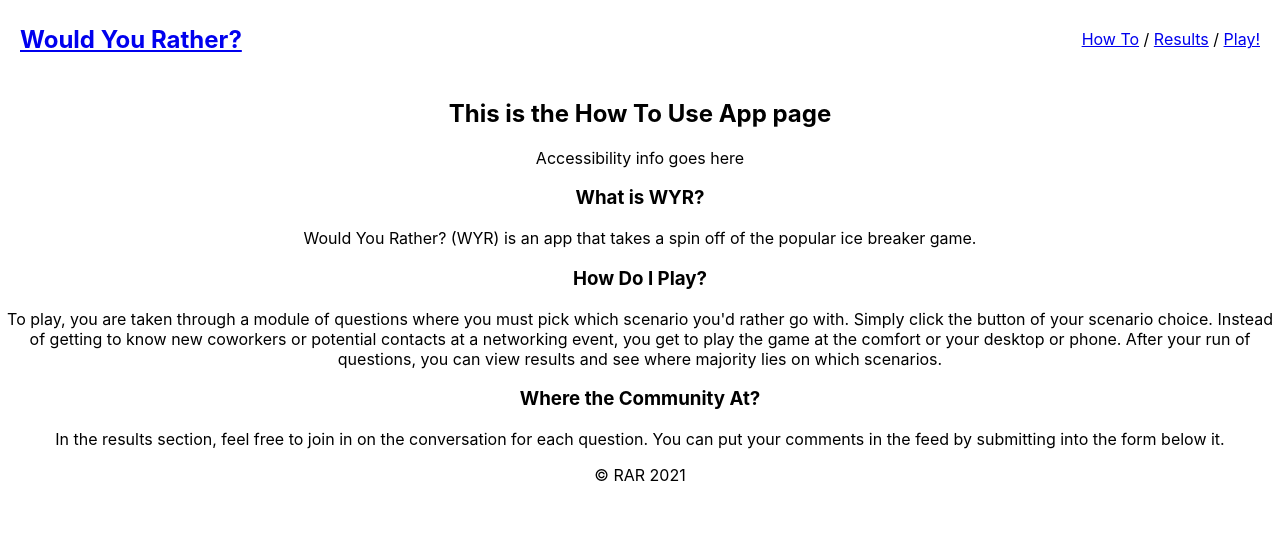
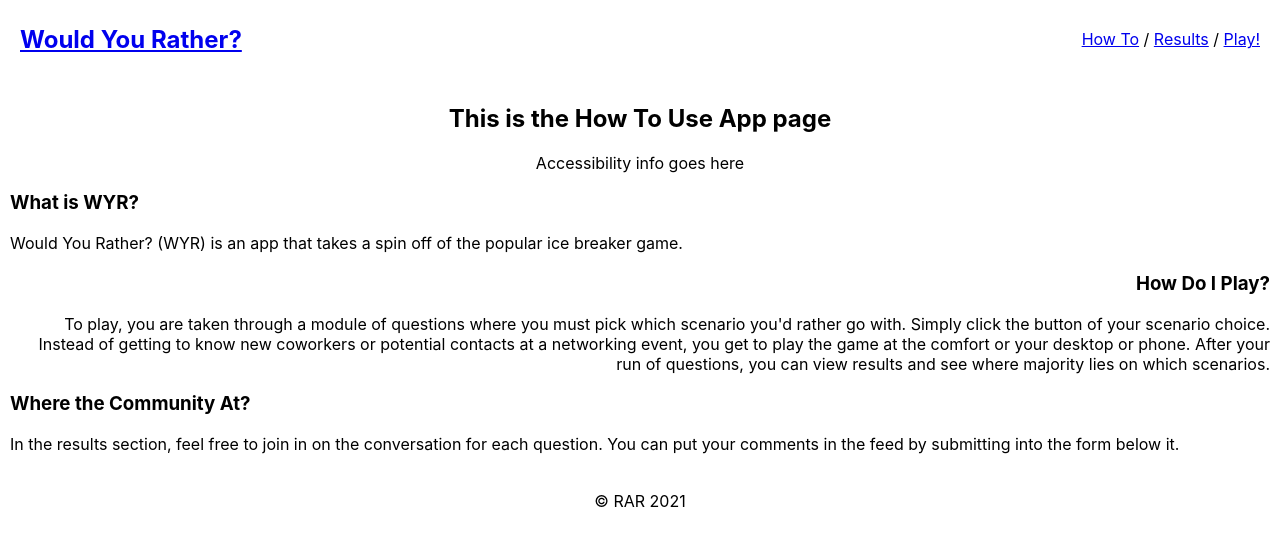
Before and after one commit to rararamberg/would-you-rather, a React (Create React App) app in the folder client/: page /how in a window 1280 px wide. Shown: the top 546 px of the page. Built offline with nearby package versions, Linux system fonts and the light colour scheme; no server answers.

Commit message:
added styling for how to page

```diff
--- a/client/src/App.css
+++ b/client/src/App.css
@@ -69,3 +69,22 @@ nav {
   align-items: center;
   align-content: space-between;
 }
+
+.how-to {
+  margin: 0 auto;
+  padding: 5px 10px;
+  /* display: flex;
+  flex-direction: column;
+  justify-content: flex-start;
+  align-items: center; */
+}
+
+.what-is, .where-at{
+  text-align: left;
+  margin: 5px auto;
+}
+
+.how-do {
+  text-align: right;
+  margin: 5px auto;
+}
--- a/client/src/components/HowTo.jsx
+++ b/client/src/components/HowTo.jsx
@@ -3,16 +3,26 @@ function HowTo() {
     <main className="how-to">
       <h2>This is the How To Use App page</h2>
       <p>Accessibility info goes here</p>
+      <section className="what-is">
         <h3>What is WYR?</h3>
         <p>
           Would You Rather? (WYR) is an app that takes a spin off of the popular ice breaker game.
         </p>
+      </section>
+
+      <section className="how-do">
         <h3>How Do I Play?</h3>
         <p>
           To play, you are taken through a module of questions where you must pick which scenario you'd rather go with. Simply click the button of your scenario choice. Instead of getting to know new coworkers or potential contacts at a networking event, you get to play the game at the comfort or your desktop or phone. After your run of questions, you can view results and see where majority lies on which scenarios.
         </p>
+      </section>
+
+      <section className="where-at">
         <h3>Where the Community At?</h3>
-      <p>In the results section, feel free to join in on the conversation for each question. You can put your comments in the feed by submitting into the form below it.</p>
+        <p>
+          In the results section, feel free to join in on the conversation for each question. You can put your comments in the feed by submitting into the form below it.
+        </p>
+      </section>
     </main>
   )
 }
```
Lines whose indentation alone changed are shown as unchanged.
